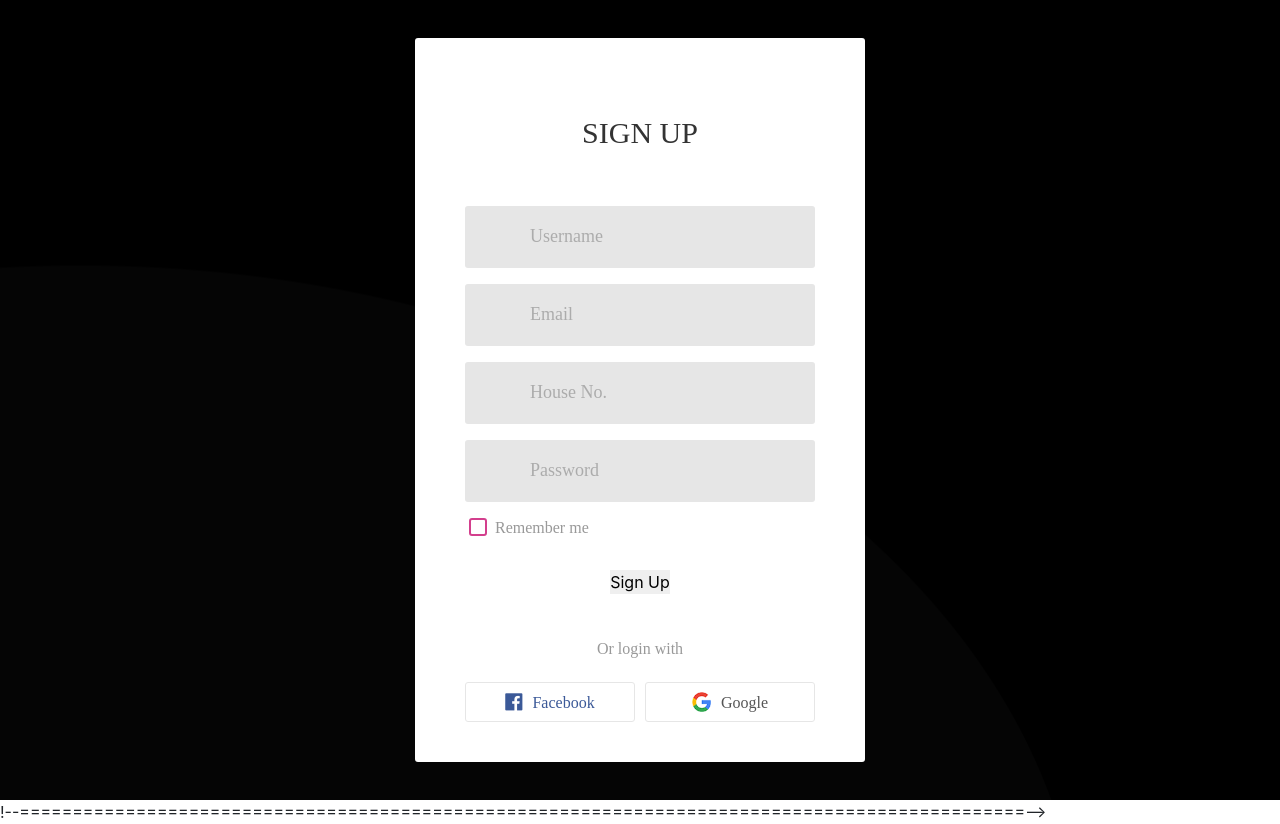
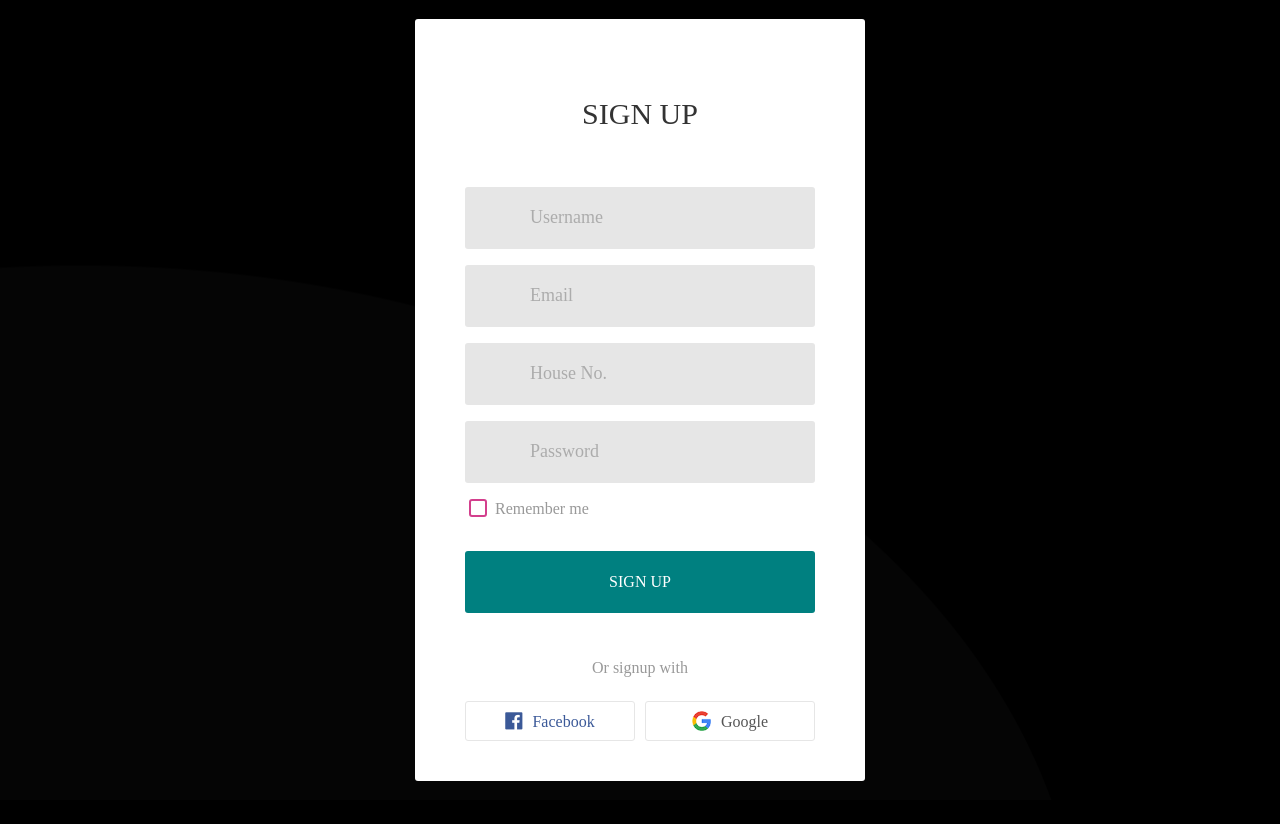
Before and after one commit to sakshikamal/Final-Water-Energy, a Flask app: page /signup/ in a window 1280 px wide. After the commit the page ends 781 px from the top, so only its background shows below. Run offline with Flask 2, Linux system fonts and the light colour scheme; some libraries are stand-ins or nearby versions; some web fonts are replaced.

Commit message:
template updated

```diff
--- a/templates/base.html
+++ b/templates/base.html
@@ -39,7 +39,7 @@
 
     <script src="/static/js/jquery.js"></script>
     <script src="/static/js/scripts.js"></script>
-    !--===============================================================================================-->
+    <!-- !--===============================================================================================-->
 	<script src="/static/vendor/jquery/jquery-3.2.1.min.js"></script>
 <!--===============================================================================================-->
 	<script src="/static/vendor/bootstrap/js/popper.js"></script>
--- a/templates/home.html
+++ b/templates/home.html
@@ -59,7 +59,7 @@
 
         <div class="container">
             <div class="row">
-                <div class="col-md-7">
+                <div class="col-md-12">
                     <h3>Why track your usage of energy?</h3>
                     <p class="lead">
                        To optimize the energy you consume, it is important to constantly track your usage.
@@ -100,7 +100,7 @@
                     </svg>
                     <h2>Water</h2>
 
-                    <p><a class="btn btn-dark" href="#" role="button">Track Water Usage &raquo;</a></p>
+                    <p><a class="btn btn-dark" href="/dashboard" role="button">Track Water Usage &raquo;</a></p>
                 </div><!-- /.col-lg-4 -->
                 <div class="col-lg-4">
                     <svg class="bd-placeholder-img rounded-circle" width="140" height="140"
@@ -112,7 +112,7 @@
                     </svg>
                     <h2>Air</h2>
 
-                    <p><a class="btn btn-dark" href="#" role="button">Track Air Quality&raquo;</a></p>
+                    <p><a class="btn btn-dark" href="/dashboard" role="button">Track Air Quality&raquo;</a></p>
                 </div><!-- /.col-lg-4 -->
             </div><!-- /.row -->
 
--- a/templates/signup.html
+++ b/templates/signup.html
@@ -54,12 +54,15 @@
               <!-- <button class="login100-form-btn">
                 Sign Up
               </button><a href="main.html"></a> -->
-              <input type="submit" value="Sign Up">
+              <button class="login100-form-btn" type="submit" value="Log In">
+                Sign Up
+            </button>
+              <!-- <input type="submit" value="Sign Up"> -->
             </div>
 
             <div class="text-center w-full p-t-42 p-b-22">
               <span class="txt1">
-                Or login with
+                Or signup with
               </span>
             </div>
 
```
Also changed, not shown: 1 other file.
